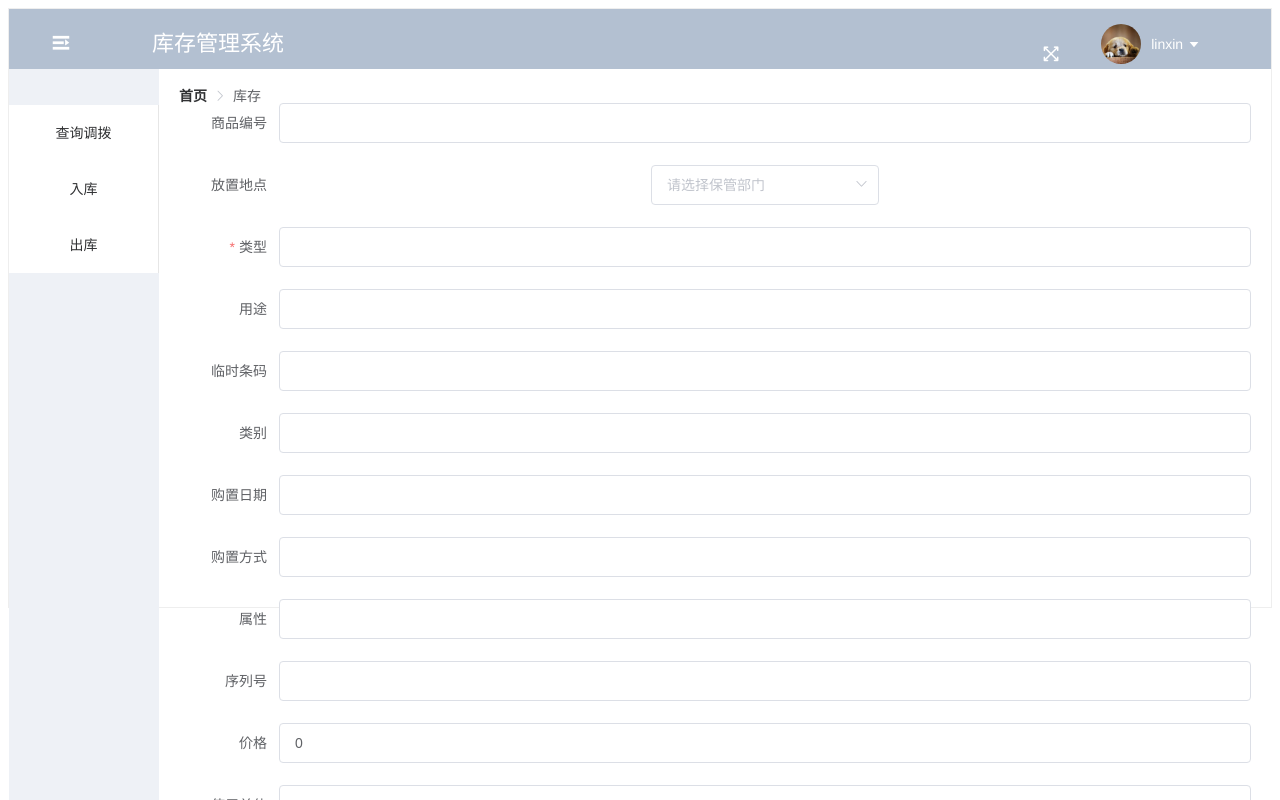
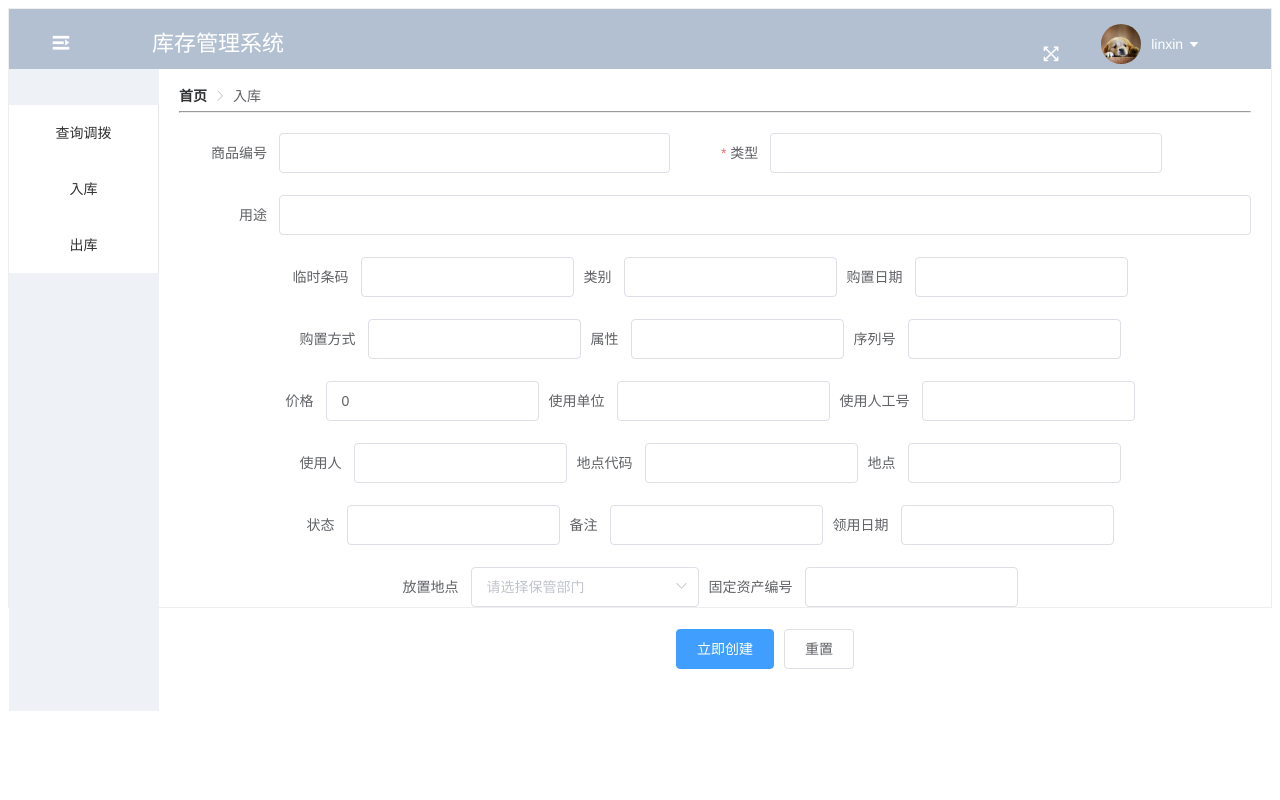
Before and after one commit to code828/stock_control, a Vue app: page /#/add in a window 1280 px wide. Shown: the top 800 px of the page. Built offline with nearby package versions, Linux system fonts and the light colour scheme.

Commit message:
20191225

```diff
--- a/src/components/breadcrumb.vue
+++ b/src/components/breadcrumb.vue
@@ -1,7 +1,7 @@
 <template>
   <el-breadcrumb separator-class="el-icon-arrow-right">
     <el-breadcrumb-item :to="{path:'/'}">首页</el-breadcrumb-item>
-    <el-breadcrumb-item v-for="(list,itemIndex) in currentPath" v-bind:key="itemIndex">{{list}}</el-breadcrumb-item>
+    <el-breadcrumb-item v-for="(list,itemIndex) in $route.meta" :key="itemIndex">{{list}}</el-breadcrumb-item>
   </el-breadcrumb>
 </template>
 <style>
@@ -12,7 +12,6 @@
     export default{
         data(){
             return {}
-        },
-       props:['currentPath']
+        }
     }
 </script>
--- a/src/router/index.js
+++ b/src/router/index.js
@@ -21,9 +21,9 @@ const routes = [
     path: '/stock',
     component: Stock,
     children: [
-      {path: '',component: Home,meta: {title: '库存调拨'}},
-      {path: '/add',component: () => import('../views/Addgoods.vue'),meta: {title: '库存'}},
-      {path: '/allot',component: () => import('../views/Allot.vue'),meta: {title: '库存'}}
+      {path: '',component: Home,meta: ['查询调拨']},
+      {path: '/add',component: () => import('../views/Addgoods.vue'),meta: ['入库']},
+      {path: '/allot',component: () => import('../views/Allot.vue'),meta: ['出库']}
     ]
   }
 ]
--- a/src/views/Addgoods.vue
+++ b/src/views/Addgoods.vue
@@ -1,5 +1,7 @@
 <template>
   <div>
+    <hr />
+    <div style="margin: 20px;"></div>
     <el-form
       :model="goodForm"
       :rules="rules"
@@ -7,21 +9,20 @@
       label-width="100px"
       class="demo-goodForm"
     >
+      <el-col :span="11">
         <el-form-item label="商品编号" prop="code">
           <el-input v-model="goodForm.code"></el-input>
         </el-form-item>
-      <el-form-item label="放置地点" prop="address">
-        <el-select v-model="goodForm.address" placeholder="请选择保管部门">
-          <el-option label="区域一" value="shanghai"></el-option>
-          <el-option label="区域二" value="beijing"></el-option>
-        </el-select>
-      </el-form-item>
+      </el-col>
+      <el-col :span="11">
         <el-form-item label="类型" prop="type">
           <el-input v-model="goodForm.type"></el-input>
         </el-form-item>
+      </el-col>
       <el-form-item label="用途" prop="goal">
         <el-input v-model="goodForm.goal"></el-input>
       </el-form-item>
+      <el-form :inline="true" :model="formInline" class="demo-form-inline">
         <el-form-item label="临时条码" prop="bar_tmp">
           <el-input v-model="goodForm.bar_tmp"></el-input>
         </el-form-item>
@@ -31,6 +32,8 @@
         <el-form-item label="购置日期" prop="purchase_date">
           <el-input v-model="goodForm.purchase_date"></el-input>
         </el-form-item>
+      </el-form>
+      <el-form :inline="true" :model="formInline" class="demo-form-inline">
         <el-form-item label="购置方式" prop="purchase_method">
           <el-input v-model="goodForm.purchase_method"></el-input>
         </el-form-item>
@@ -40,6 +43,8 @@
         <el-form-item label="序列号" prop="serial">
           <el-input v-model="goodForm.serial"></el-input>
         </el-form-item>
+      </el-form>
+      <el-form :inline="true" :model="formInline" class="demo-form-inline">
         <el-form-item label="价格" prop="price">
           <el-input v-model="goodForm.price"></el-input>
         </el-form-item>
@@ -49,6 +54,8 @@
         <el-form-item label="使用人工号" prop="number">
           <el-input v-model="goodForm.number"></el-input>
         </el-form-item>
+      </el-form>
+      <el-form :inline="true" :model="formInline" class="demo-form-inline">
         <el-form-item label="使用人" prop="keeper">
           <el-input v-model="goodForm.keeper"></el-input>
         </el-form-item>
@@ -58,6 +65,8 @@
         <el-form-item label="地点" prop="place">
           <el-input v-model="goodForm.place"></el-input>
         </el-form-item>
+      </el-form>
+      <el-form :inline="true" :model="formInline" class="demo-form-inline">
         <el-form-item label="状态" prop="status">
           <el-input v-model="goodForm.status"></el-input>
         </el-form-item>
@@ -67,9 +76,18 @@
         <el-form-item label="领用日期" prop="out_date">
           <el-input v-model="goodForm.out_date"></el-input>
         </el-form-item>
+      </el-form>
+      <el-form :inline="true" :model="formInline" class="demo-form-inline">
+        <el-form-item label="放置地点" prop="address">
+          <el-select v-model="goodForm.address" placeholder="请选择保管部门">
+            <el-option label="区域一" value="shanghai"></el-option>
+            <el-option label="区域二" value="beijing"></el-option>
+          </el-select>
+        </el-form-item>
         <el-form-item label="固定资产编号" prop="tag">
           <el-input v-model="goodForm.tag"></el-input>
         </el-form-item>
+      </el-form>
       <el-form-item>
         <el-button type="primary" @click="submitForm('goodForm')">立即创建</el-button>
         <el-button @click="resetForm('goodForm')">重置</el-button>
@@ -102,7 +120,7 @@ export default {
         detail: "",
         out_date: "",
         address: "",
-        tag:""
+        tag: ""
       },
       rules: {
         name: [
--- a/src/views/Stock.vue
+++ b/src/views/Stock.vue
@@ -16,7 +16,7 @@
           </el-menu>
         </el-aside>
         <el-main class="content-box" >
-          <breadcrumbNav :currentPath="breads"></breadcrumbNav>
+          <breadcrumbNav></breadcrumbNav>
           <router-view></router-view>
         </el-main>
       </el-container>
```
Lines whose indentation alone changed are shown as unchanged.
